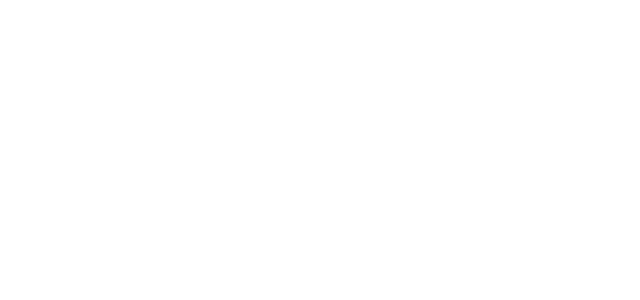
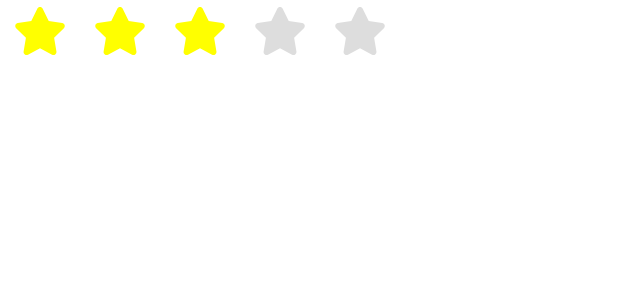
Before and after one commit to iamdtang/building-reusable-components, a React (Create React App) app: page / in a window 1280 px wide. Shown: the top 300 px of the page, without its empty margins (0-640 px from the left). Built offline with nearby package versions, Linux system fonts and the light colour scheme.

Commit message:
1. First implementation of a StarRating component

```diff
--- a/src/App.js
+++ b/src/App.js
@@ -1,5 +1,16 @@
 import "bootstrap/dist/css/bootstrap.css";
+import StarRating from "./StarRating";
+import { useState } from "react";
 
 export default function App() {
-  return <div></div>;
+  const [rating, setRating] = useState(3);
+
+  return (
+    <StarRating
+      rating={rating}
+      onClick={(newRating) => {
+        setRating(newRating);
+      }}
+    />
+  );
 }
--- /dev/null
+++ b/src/StarRating.js
@@ -0,0 +1,38 @@
+import { FontAwesomeIcon } from "@fortawesome/react-fontawesome";
+import { faStar } from "@fortawesome/free-solid-svg-icons";
+
+export default function StarRating(props) {
+  const { rating, onClick } = props;
+  const stars = [];
+
+  for (let i = 1; i <= 5; i++) {
+    stars.push(
+      <Star starNumber={i} rating={rating} key={i} onClick={onClick} />
+    );
+  }
+
+  return <>{stars}</>;
+}
+
+function Star(props) {
+  const { starNumber, rating, onClick } = props;
+  const emptyColor = "#ddd";
+  const filledColor = "yellow";
+  const size = "3x";
+
+  return (
+    <button
+      type="button"
+      className="btn btn-link"
+      onClick={() => {
+        onClick(starNumber);
+      }}
+    >
+      <FontAwesomeIcon
+        icon={faStar}
+        color={starNumber <= rating ? filledColor : emptyColor}
+        size={size}
+      />
+    </button>
+  );
+}
```
